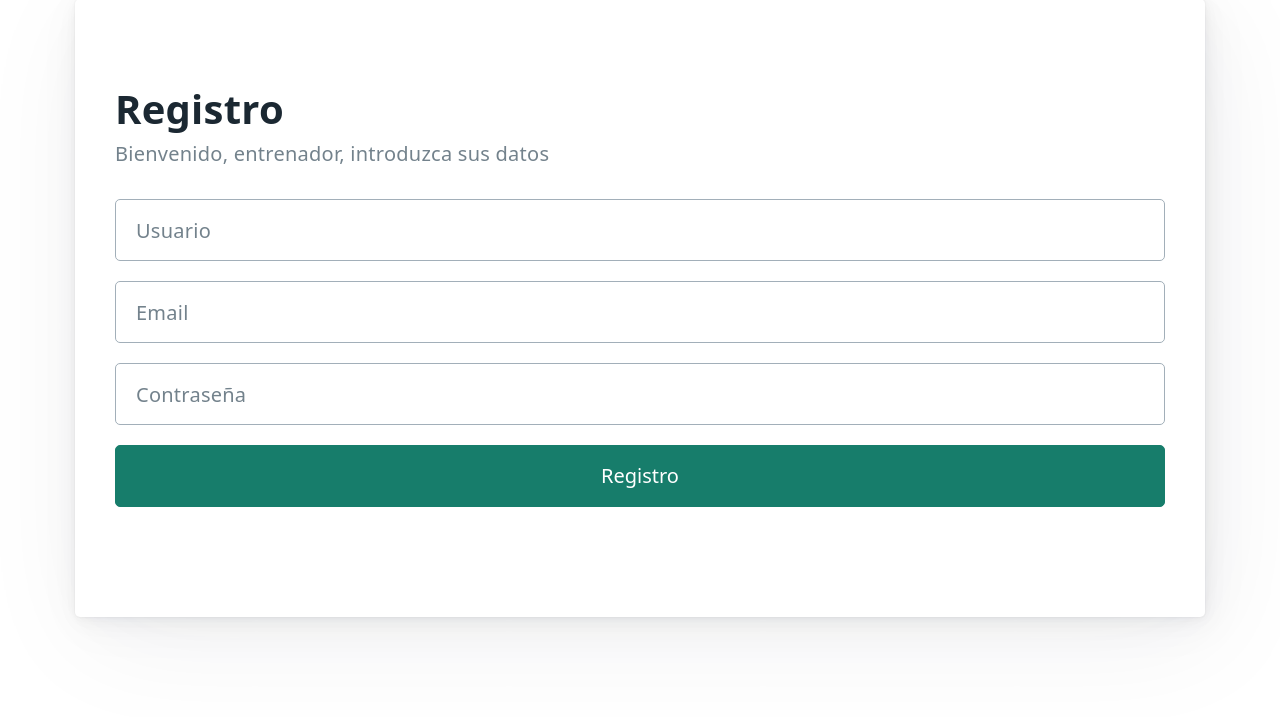
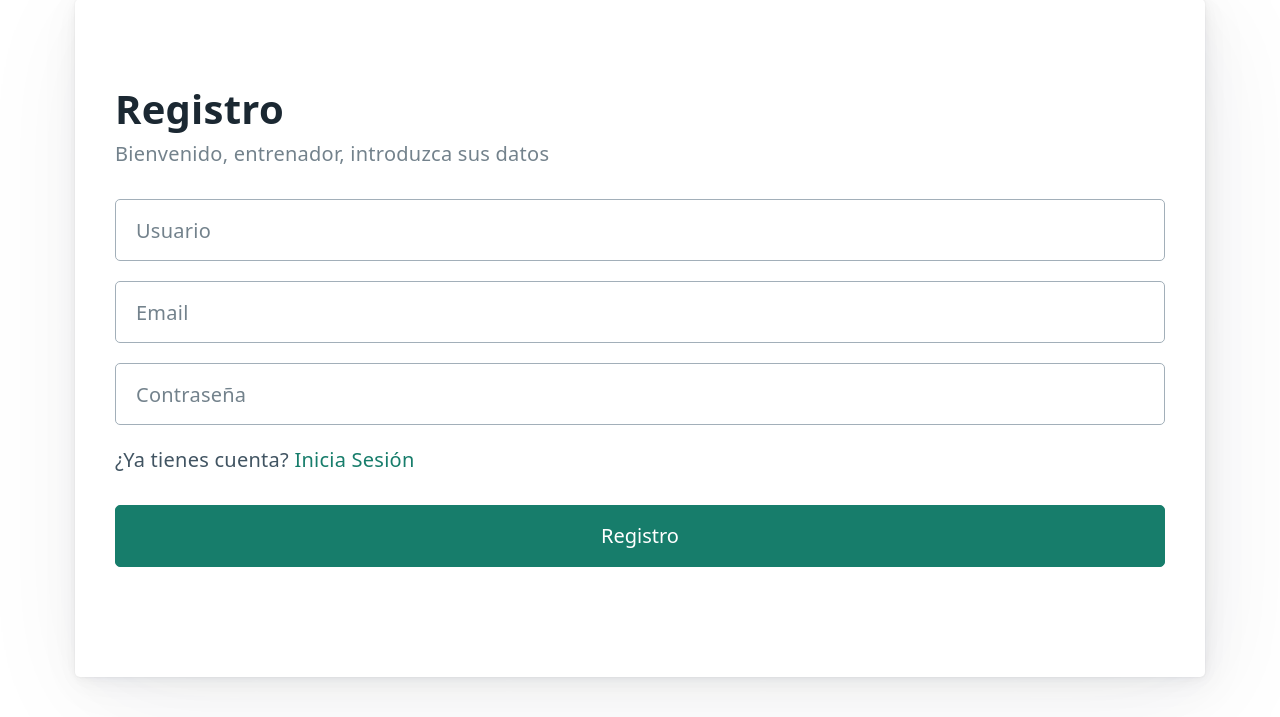
Before and after one commit to juanyuri/TeamPlanner, a Flask app: page /register in a window 1280 px wide. Shown: the part 183-900 px from the top of the page. Run offline with Flask 3, Linux system fonts and the light colour scheme.

Commit message:
Acceso a Login desde Registro y viceversa

```diff
--- a/teamplanner/auth/templates/auth/login.html
+++ b/teamplanner/auth/templates/auth/login.html
@@ -45,7 +45,8 @@
             aria-label="Contrasena"
             required
           />
-          <br><br>
+          <p>¿Aún no tienes cuenta? <a href="/register">Regístrate</a></p>
+          <br>
           <button type="submit" class="contrast">Login</button>
         </form>
       </div>
--- a/teamplanner/auth/templates/auth/registro.html
+++ b/teamplanner/auth/templates/auth/registro.html
@@ -54,6 +54,8 @@
                 aria-label="Contrasena"
                 required
             />
+            <p>¿Ya tienes cuenta? <a href="/login">Inicia Sesión</a></p>
+            <br>
             <button type="submit" class="contrast">Registro</button>
         </form>
     </div>
```
